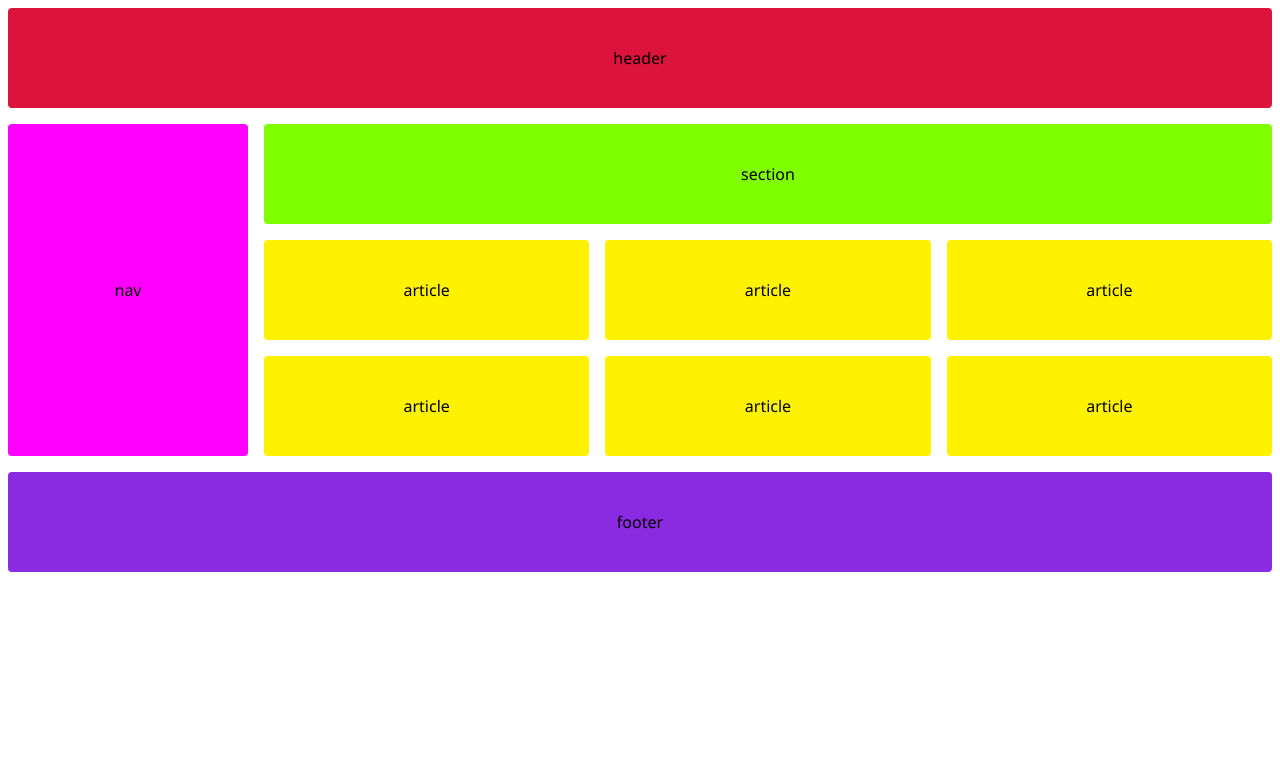
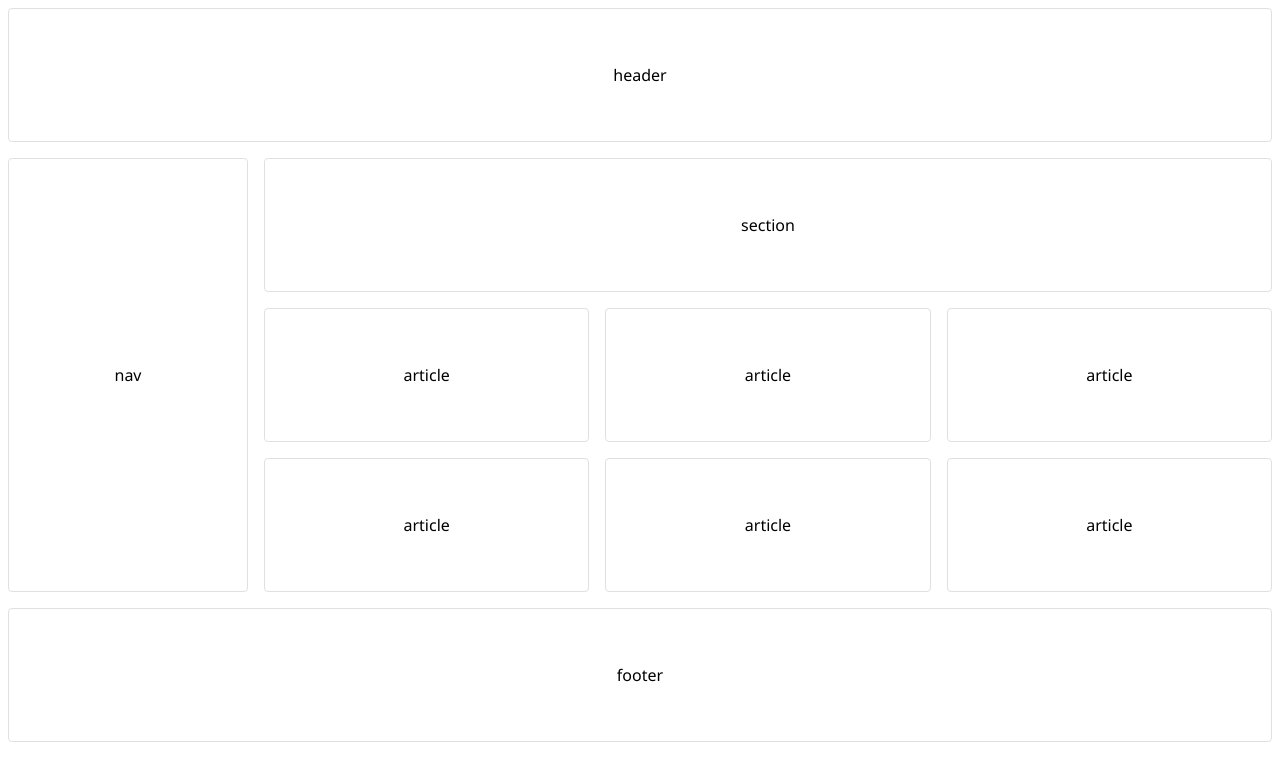
Before and after one commit to GustavoNascime/exercicios, a plain HTML site: page index.html in a window 1280 px wide. Drawn offline with Linux system fonts and the light colour scheme.

Commit message:
Organizando display grid

```diff
--- a/style.css
+++ b/style.css
@@ -1,21 +1,14 @@
 
 body{
     font-family: 'Segoe UI', Tahoma, Geneva, Verdana, sans-serif;
+    /* background-color: rgb(255, 242, 0) */
+
 }
-footer{
-    background-color: blueviolet;
-}
-section{
-    background-color: chartreuse;
-}
-nav{
-    background-color: fuchsia;
-}
-header{
-    background-color: crimson;
-}
-article{
-    background-color: rgb(255, 242, 0)
+header, nav, section, article, footer{
+    background-color: white;
+    border: 1px solid #e0e0e0;
+    border-radius: 4px;
+    padding: 16px;
 }
 .grid-wrapper>*{
     min-height: 100px;
```
